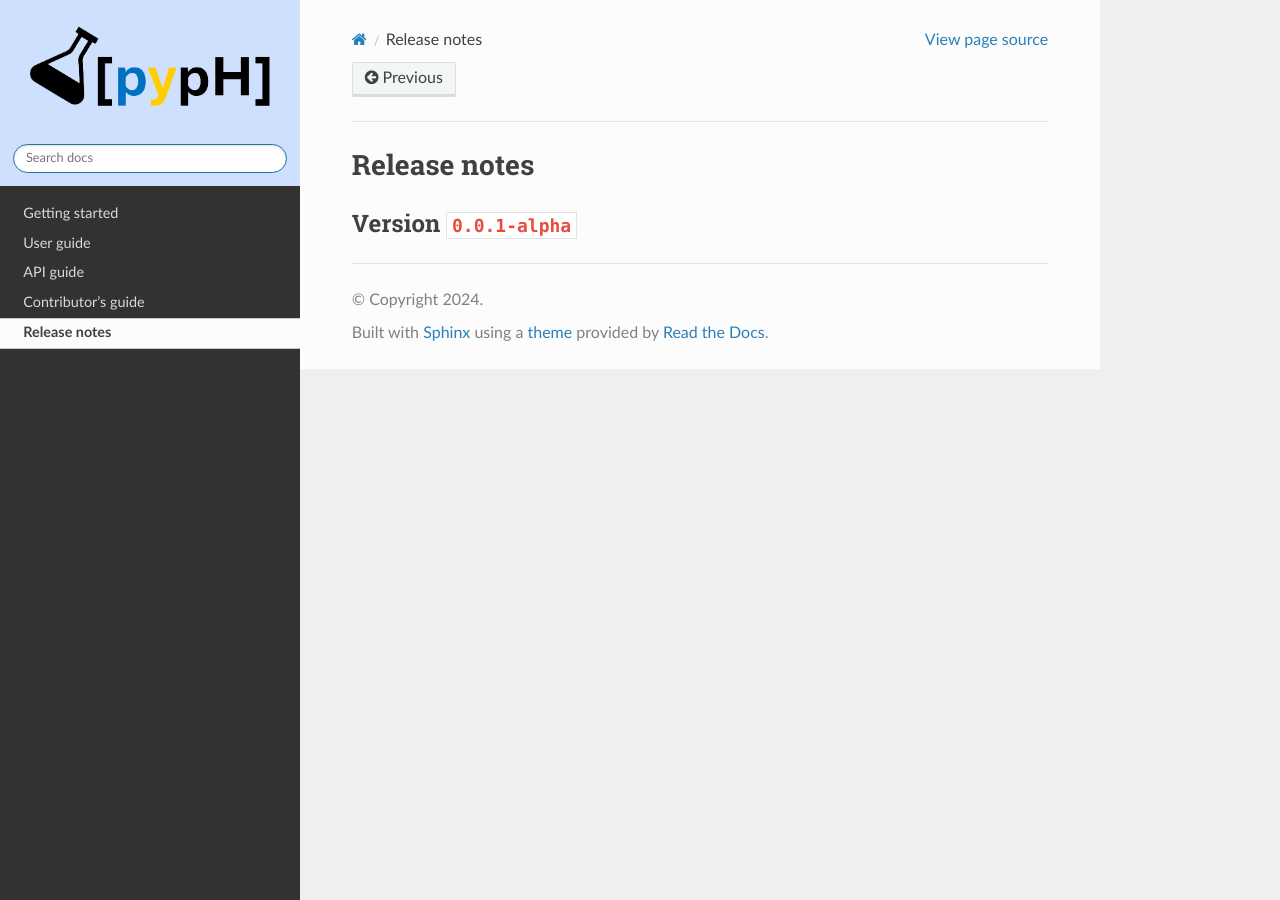
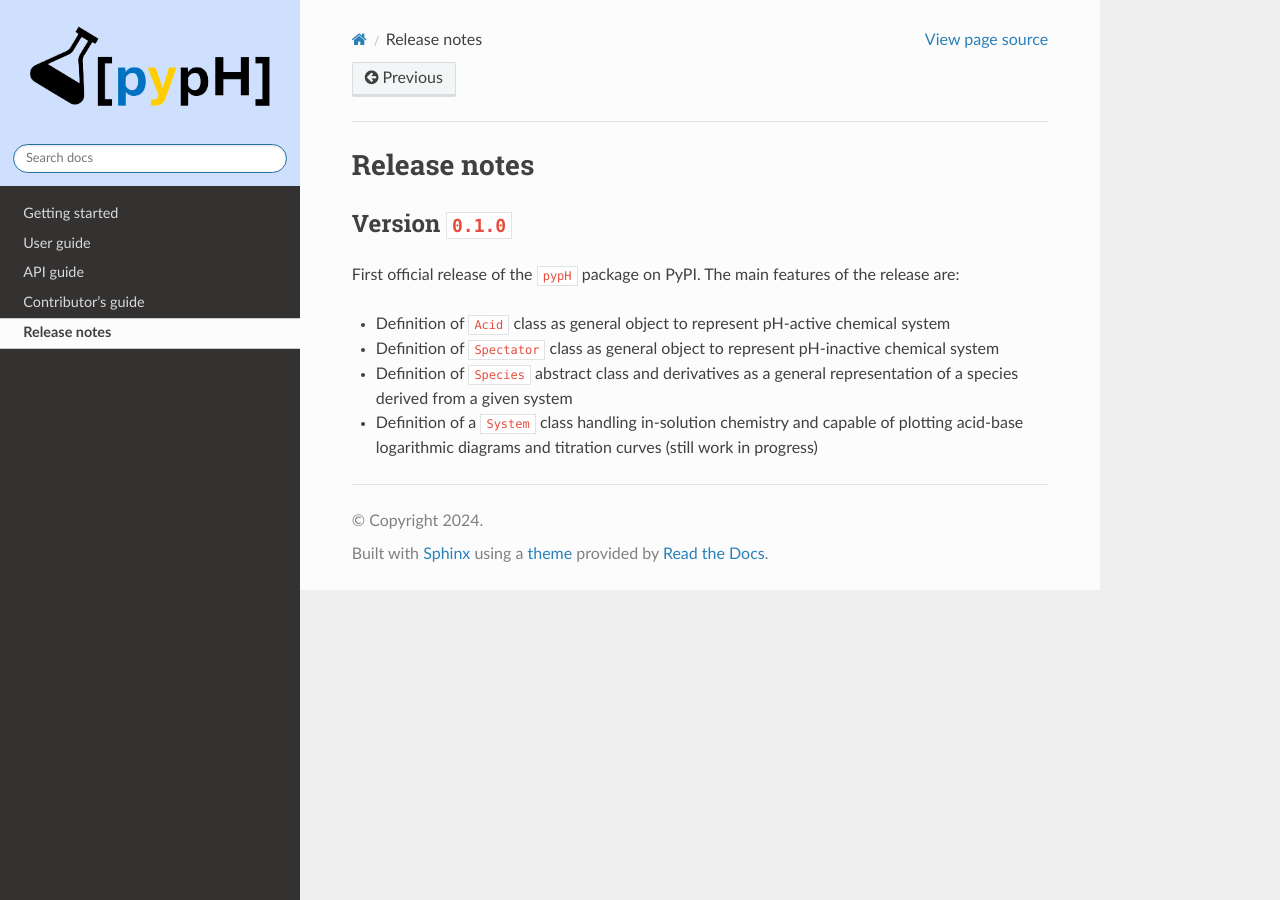
Before and after one commit to ppravatto/pypH, a Jupyter Book: the page built from docs/release-notes.md, in a window 1280 px wide. Built offline with Jupyter Book 1.0.4 settings and Sphinx 7.4.7 and the Read the Docs theme 3.1.0, drawn with Linux system fonts in a browser that asks for light colours.

Commit message:
Pre-release update

```diff
--- a/docs/release-notes.md
+++ b/docs/release-notes.md
@@ -1,4 +1,10 @@
 (changelog)=
 # Release notes
 
-## Version `0.0.1-alpha`
+## Version `0.1.0`
+First official release of the `pypH` package on PyPI. The main features of the release are:
+
+- Definition of `Acid` class as general object to represent pH-active chemical system
+- Definition of `Spectator` class as general object to represent pH-inactive chemical system
+- Definition of `Species` abstract class and derivatives as a general representation of a species derived from a given system
+- Definition of a `System` class handling in-solution chemistry and capable of plotting acid-base logarithmic diagrams and titration curves (still work in progress)
--- a/pyproject.toml
+++ b/pyproject.toml
@@ -4,7 +4,7 @@ build-backend = "setuptools.build_meta"
 
 [project]
 name = "pyph-toolkit"
-version = "0.0.2"
+version = "0.1.0"
 authors = [
   { name="Pierpaolo Pravatto" },
 ]
```
Also changed, not shown: README.md (+6 -1 lines), docs/getting-started.md (+10 -2 lines), docs/intro.md (+1 -1 lines).
